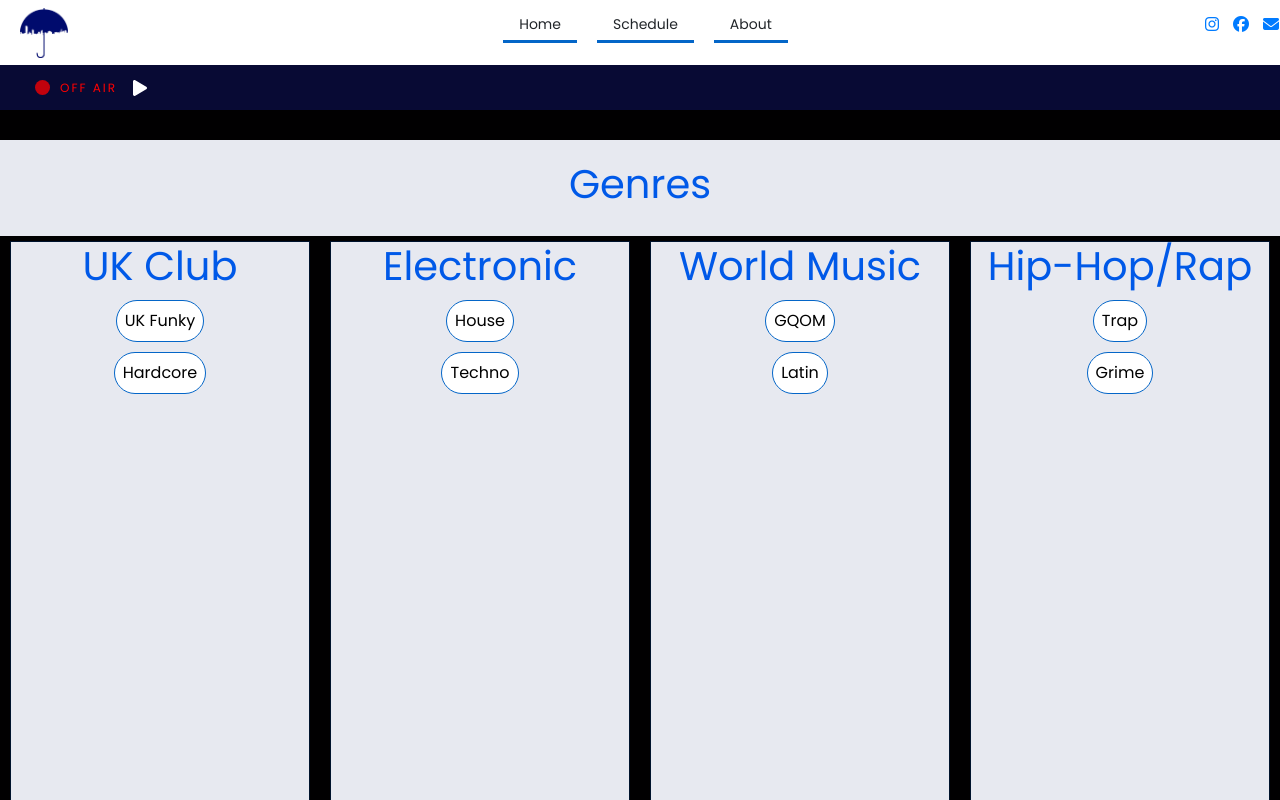
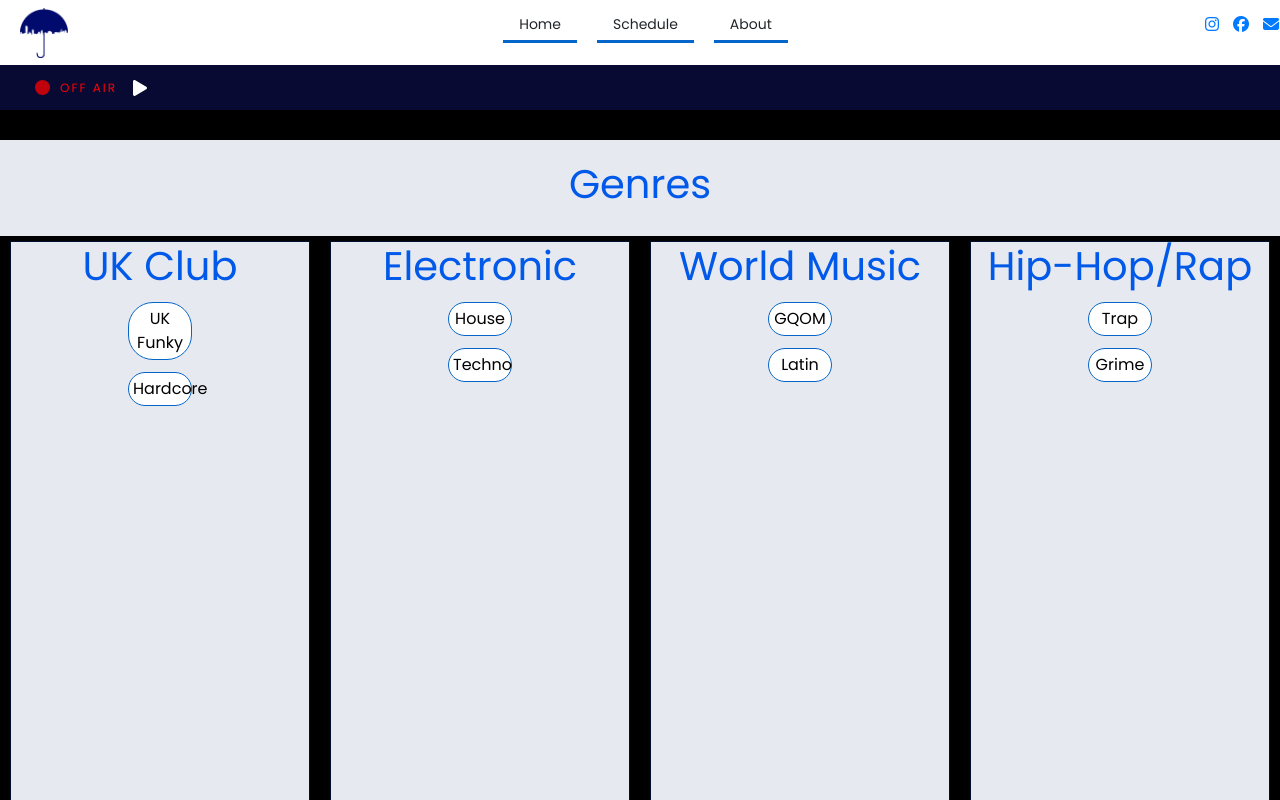
Before and after one commit to katiemhughes/radio-website, a React (Create React App) app: page /genres in a window 1280 px wide. Shown: the top 800 px of the page. Built offline with nearby package versions, Linux system fonts and the light colour scheme.

Commit message:
updated genre tag styles

```diff
--- a/src/components/genretags/GenreTags.css
+++ b/src/components/genretags/GenreTags.css
@@ -1,12 +1,13 @@
 .genretag__container {
-    margin: 10px;
+    margin: 0.75rem;
 }
 
 .genretag__btn {
     font-family: 'Poppins', sans-serif;
     border-radius: 25px;
-    padding: 0.5em;
-    cursor: pointer;
+    padding: 0.25rem;
+    width: 4rem;
+    /* cursor: pointer; */
     transition: transform 0.3s ease;
     border: solid 1px #0466c8;
     background-color: #ffffff;
```
